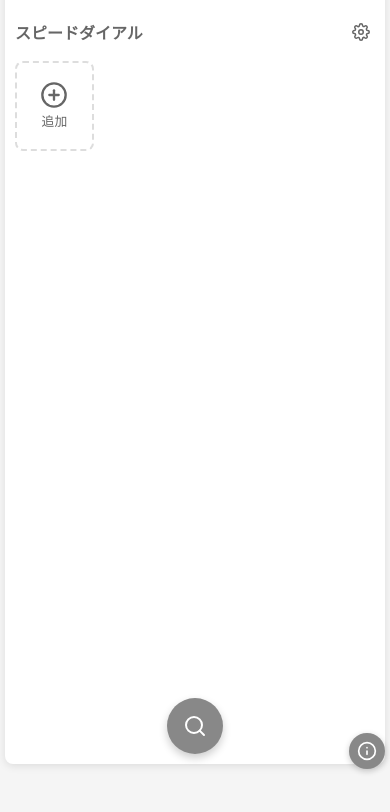
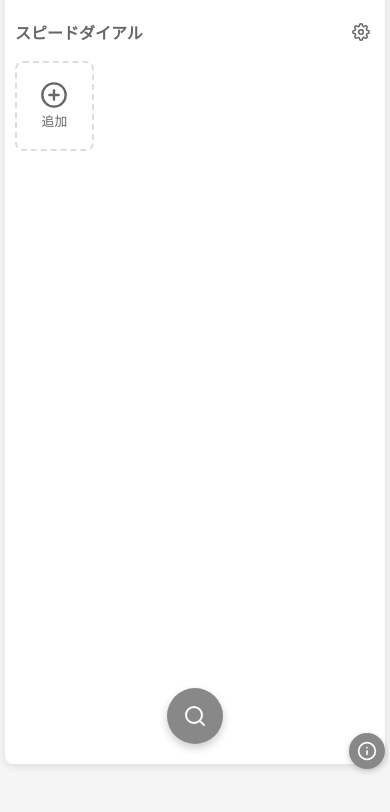
Before and after one commit to HTaE0213/MyStartpageApp, a website: page public/index.html in a window 390 px wide. Shown: the part 70-882 px from the top of the page. Drawn offline with nearby package versions, Linux system fonts and the light colour scheme.

Commit message:
Update style.css

```diff
--- a/public/style.css
+++ b/public/style.css
@@ -981,12 +981,10 @@ body.edit-mode .speed-dial-item-buttons {
 #mobileSearchFocusButton {
   display: none; /* デフォルト非表示 */
   position: fixed;
-  bottom: 20px; /* 下からの基本位置 */
-  /* right: 20px; を削除 */
-  left: 50%; /* ★ 画面の左端から50%の位置に配置 */
-  transform: translateX(
-    -50%
-  ); /* ★ ボタン自身の幅の半分だけ左にずらして中央揃え */
+  /* bottom: 20px; を変更 */
+  bottom: 30px; /* ★ 下からの距離を少し増やす (例: 30px) */
+  left: 50%;
+  transform: translateX(-50%);
   width: 56px;
   height: 56px;
   /* background-color: var(--accent-color); を修正 (変数が未定義のため) */
@@ -1002,6 +1000,7 @@ body.edit-mode .speed-dial-item-buttons {
   align-items: center;
   justify-content: center;
   transition: transform 0.2s ease-out; /* ホバー/アクティブ時のアニメーション用 */
+  bottom: calc(30px + env(safe-area-inset-bottom, 0px)); /* ★ セーフエリア分を考慮 */
 }
 
 #mobileSearchFocusButton:active {
@@ -1504,8 +1503,8 @@ body.edit-mode .speed-dial-item-buttons {
   body,
   .container {
     /* 必要に応じて調整 */
-    /* ボタンの高さ + オフセット + セーフエリア */
-    padding-bottom: calc(56px + 20px + env(safe-area-inset-bottom, 0px));
+    /* ボタンの高さ(56px) + 新しいオフセット(30px) + セーフエリア + ★ツールバー想定マージン(例: 20px) */
+        padding-bottom: calc(56px + 30px + env(safe-area-inset-bottom, 0px) + 20px);
   }
   /* ★ 上部ノッチ対応 */
   body,
```
